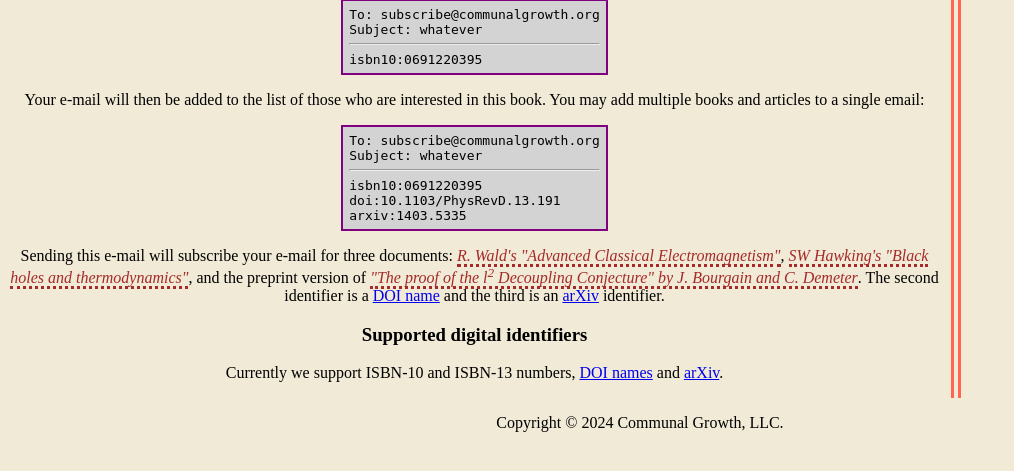
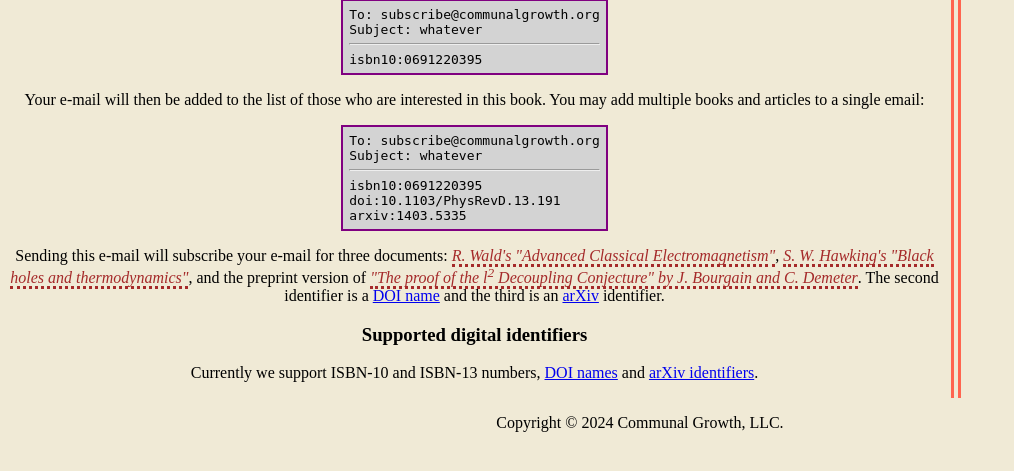
Before and after one commit to communalgrowth/webserver, a Python web app: template src/app/templates/subscribe.html.jinja2 in a window 1280 px wide. Shown: the part 301-772 px from the top of the page, without its empty margins (0-1014 px from the left). Run offline with Jinja, Linux system fonts and the light colour scheme; the template is opened without the code that fills it, so the values that code supplies are empty.

Commit message:
fix typos in subscription example

```diff
--- a/src/app/templates/subscribe.html.jinja2
+++ b/src/app/templates/subscribe.html.jinja2
@@ -16,8 +16,8 @@
 doi:10.1103/PhysRevD.13.191
 arxiv:1403.5335
 <span class="tooltip-text">Subscribe to three documents with one e-mail!</span></span></div>
-<p>Sending this e-mail will subscribe your e-mail for three documents: <cite><a class="citation" href="https://press.princeton.edu/books/hardcover/9780691220390/advanced-classical-electromagnetism">R. Wald's "Advanced Classical Electromagnetism"</a></cite>, <cite><a class="citation" href="https://doi.org/10.1103/PhysRevD.13.191">SW Hawking's "Black holes and thermodynamics"</a></cite>, and the preprint version of <cite><a class="citation" href="https://arxiv.org/abs/1403.5335">"The proof of the l<sup>2</sup> Decoupling Conjecture" by J. Bourgain and C. Demeter</a></cite>. The second identifier is a <a href="https://www.doi.org/">DOI name</a> and the third is an <a href="https://arxiv.org/">arXiv</a> identifier.
+<p>Sending this e-mail will subscribe your e-mail for three documents: <cite><a class="citation" href="https://press.princeton.edu/books/hardcover/9780691220390/advanced-classical-electromagnetism">R. Wald's "Advanced Classical Electromagnetism"</a></cite>, <cite><a class="citation" href="https://doi.org/10.1103/PhysRevD.13.191">S. W. Hawking's "Black holes and thermodynamics"</a></cite>, and the preprint version of <cite><a class="citation" href="https://arxiv.org/abs/1403.5335">"The proof of the l<sup>2</sup> Decoupling Conjecture" by J. Bourgain and C. Demeter</a></cite>. The second identifier is a <a href="https://www.doi.org/">DOI name</a> and the third is an <a href="https://arxiv.org/">arXiv</a> identifier.
 <h3>Supported digital identifiers</h3>
-<p>Currently we support ISBN-10 and ISBN-13 numbers, <a href="https://www.doi.org/">DOI names</a> and <a href="https://arxiv.org/">arXiv</a>.</p>
+<p>Currently we support ISBN-10 and ISBN-13 numbers, <a href="https://www.doi.org/">DOI names</a> and <a href="https://arxiv.org/">arXiv identifiers</a>.</p>
 </article>
 {% endblock %}
```
